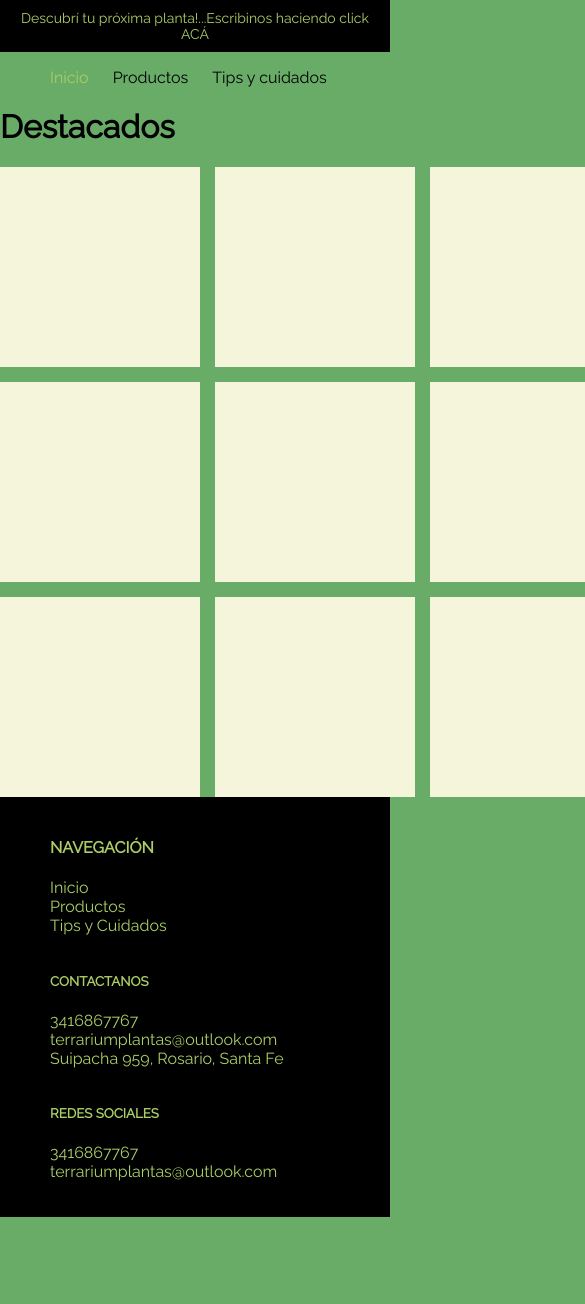
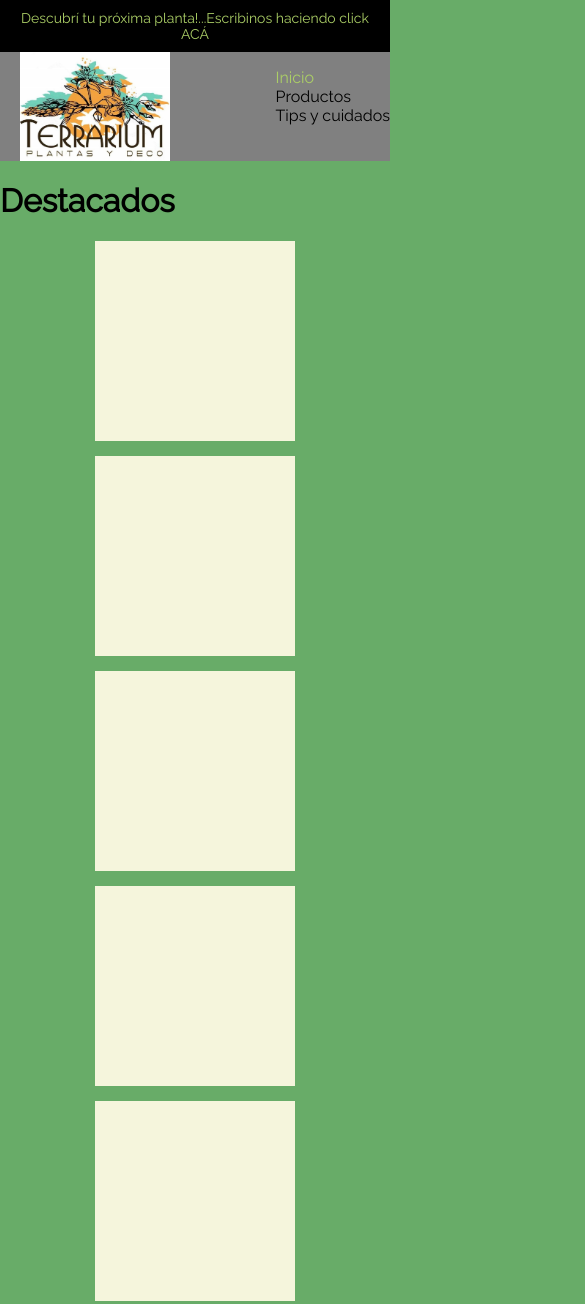
Before and after one commit to jdeliaDev/ProyectoJimena, a plain HTML site: page index.html in a window 390 px wide. Shown: the top 1304 px of the page, 585 px wide, since content can reach past the window. Before the commit the page ends 1217 px from the top, so only its background shows below. Drawn offline with Linux system fonts and the light colour scheme.

Commit message:
actualizar

```diff
--- a/index.html
+++ b/index.html
@@ -22,7 +22,7 @@
                 Descubrí tu próxima planta!...Escribinos haciendo click ACÁ
             </a>
         </div> -->
-
+        <img src="./Imagenes/logo.jpg" class="logo" alt="">
         <ul>
             <li class="item_menu"><a href="/">Inicio</a> </li>
             <li class="item_menu">Productos</li>
--- a/style.css
+++ b/style.css
@@ -22,12 +22,27 @@ a{
 ul{
     background-color: transparent;
     list-style-type: none;
+    padding: 0px;
 }
 
 .item_menu{
     display: inline;
-    padding: 10px;
+    padding: 20px;
     color: black;
+}
+
+nav{
+    display: flex;
+    justify-content: space-between;
+    position: sticky;
+    top: 0px;
+    width: 100%;
+    background-color: gray;
+}
+
+.logo{
+    width: 150px;
+    padding: 0px 0px 0px 20px;
 }
 
 .footer{
@@ -37,21 +52,18 @@ ul{
 
 .TituloSecudario{
     text-transform: uppercase;
-    padding: 0px 0px 0px 40px;
 }
 
 .padreFooter{
     display: flex;
-    flex-direction: row;
-    gap: 22%;
-    flex-wrap: wrap;
-    padding: 20px 10px;
+    justify-content: space-around;
 }
 
 .padre{
     display: grid;
-    grid-template-columns: repeat(4,1fr);
+    grid-template-columns: repeat(3,1fr);
     /*grid-template-rows: 3;*/
+    justify-items: center;
     grid-gap: 15px;
     align-items: center;
 }
@@ -61,3 +73,19 @@ ul{
     width: 200px;
     height: 200px;
 }
+
+@media(max-width: 400px){
+    .padre{
+        grid-template-columns: 1fr;
+    }
+
+    .padreFooter{
+        flex-direction: column;
+    }
+
+    .item_menu{
+        display: flex;
+        flex-direction: column;
+        padding: 0px;
+    }
+}
```
Also changed, not shown: Imagenes/logo.jpg (added).
